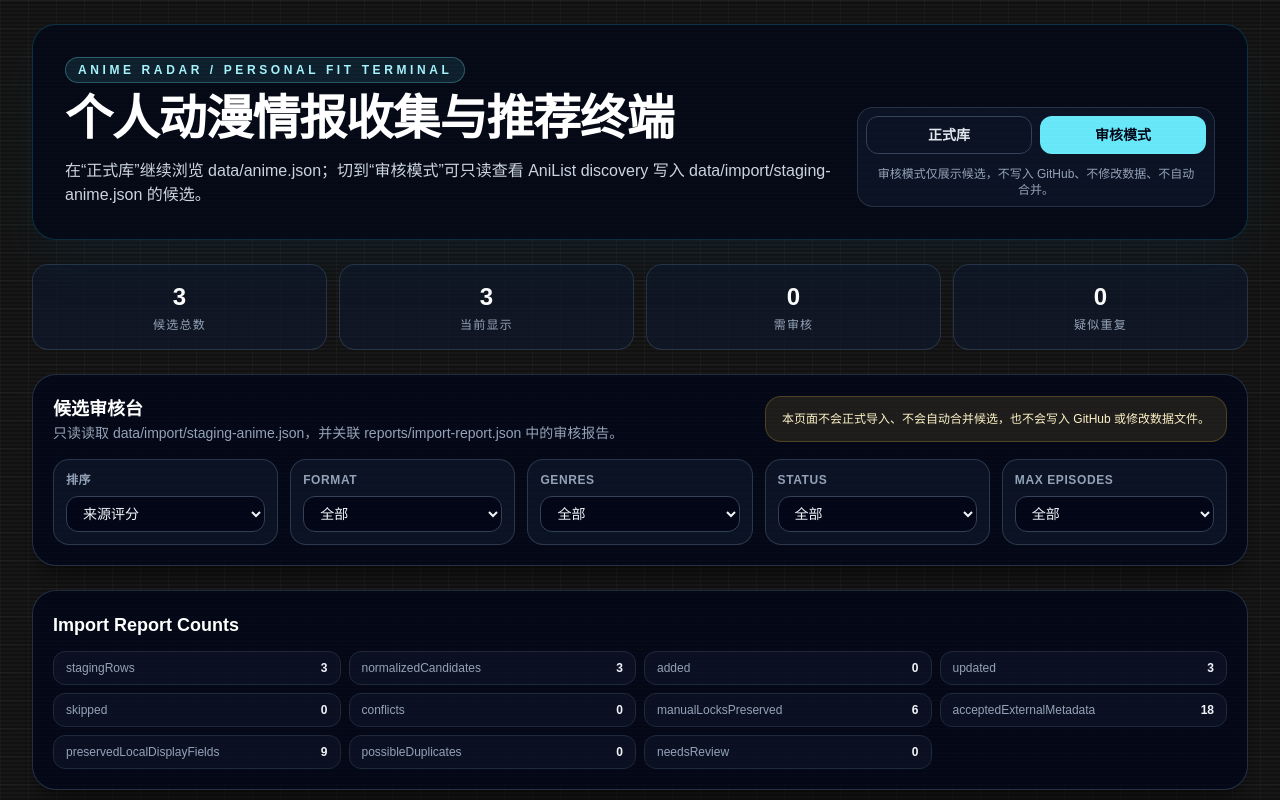
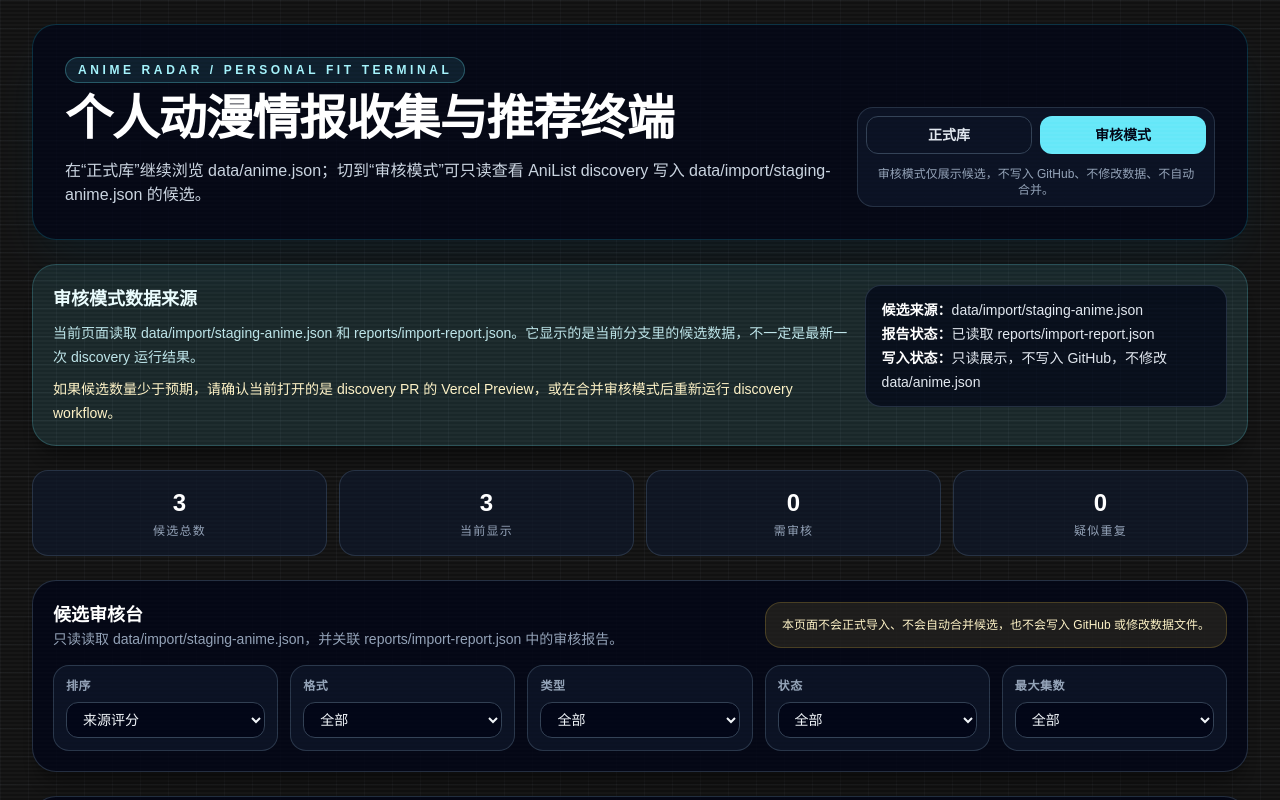
Before and after one commit to julushi2025-prog/-, a Next.js app: page / in a window 1280 px wide. Both pictures are taken after a click on the button "审核模式". Shown: the top 800 px of the page. Built offline with nearby package versions, Linux system fonts and the light colour scheme.

Commit message:
Localize review mode UI

```diff
--- a/app/components/anime-radar.tsx
+++ b/app/components/anime-radar.tsx
@@ -60,6 +60,21 @@ const reviewSortLabels: Record<ReviewSortKey, string> = {
   sourceRating: "来源评分",
   year: "年份",
   episodes: "集数",
+};
+
+const importReportCountLabels: Record<string, string> = {
+  sourceRating: "来源评分",
+  stagingRows: "暂存条目",
+  normalizedCandidates: "标准化候选",
+  added: "新增",
+  updated: "更新",
+  skipped: "跳过",
+  conflicts: "冲突",
+  manualLocksPreserved: "保留的手动锁",
+  acceptedExternalMetadata: "接受的外部元数据",
+  preservedLocalDisplayFields: "保留的本地展示字段",
+  possibleDuplicates: "疑似重复",
+  needsReview: "需要审核",
 };
 
 const storageKeys = {
@@ -292,13 +307,33 @@ function ReviewMode({ reviewAnime, importReport }: { reviewAnime: ReviewAnimeCan
     return (
       <div className="rounded-3xl border border-dashed border-cyan-300/30 bg-slate-950/80 p-10 text-center shadow-xl shadow-black/30">
         <h2 className="text-2xl font-black text-white">当前没有候选数据，请先运行 AniList discovery workflow</h2>
-        <p className="mt-3 text-sm leading-6 text-slate-400">运行后打开候选 PR 的 Vercel Preview，再切换到审核模式查看 data/import/staging-anime.json。</p>
+        <p className="mt-3 text-sm leading-6 text-slate-400">当前页面读取 data/import/staging-anime.json 和 reports/import-report.json；它显示的是当前分支里的候选数据，不一定是最新一次 discovery 运行结果。</p>
+        <p className="mt-2 text-sm leading-6 text-amber-100">如果候选数量少于预期，请确认当前打开的是 discovery PR 的 Vercel Preview，或在合并审核模式后重新运行 discovery workflow。</p>
       </div>
     );
   }
 
   return (
     <>
+      <section className="rounded-3xl border border-cyan-300/20 bg-cyan-300/10 p-4 shadow-xl shadow-black/30 md:p-5">
+        <div className="flex flex-col gap-3 lg:flex-row lg:items-start lg:justify-between">
+          <div>
+            <h2 className="text-lg font-bold text-cyan-50">审核模式数据来源</h2>
+            <p className="mt-2 text-sm leading-6 text-cyan-100/90">
+              当前页面读取 data/import/staging-anime.json 和 reports/import-report.json。它显示的是当前分支里的候选数据，不一定是最新一次 discovery 运行结果。
+            </p>
+            <p className="mt-2 text-sm leading-6 text-amber-100">
+              如果候选数量少于预期，请确认当前打开的是 discovery PR 的 Vercel Preview，或在合并审核模式后重新运行 discovery workflow。
+            </p>
+          </div>
+          <div className="rounded-2xl border border-slate-700/70 bg-slate-950/70 px-4 py-3 text-sm leading-6 text-slate-200">
+            <p><span className="font-bold text-white">候选来源：</span>data/import/staging-anime.json</p>
+            <p><span className="font-bold text-white">报告状态：</span>{importReport ? "已读取 reports/import-report.json" : "未读取到 reports/import-report.json"}</p>
+            <p><span className="font-bold text-white">写入状态：</span>只读展示，不写入 GitHub，不修改 data/anime.json</p>
+          </div>
+        </div>
+      </section>
+
       <section className="grid gap-3 text-center md:grid-cols-4">
         <Stat label="候选总数" value={reviewAnime.length.toString()} />
         <Stat label="当前显示" value={filteredCandidates.length.toString()} />
@@ -319,27 +354,27 @@ function ReviewMode({ reviewAnime, importReport }: { reviewAnime: ReviewAnimeCan
 
         <div className="grid gap-3 md:grid-cols-2 lg:grid-cols-5">
           <Select label="排序" value={filters.sortBy} onChange={(value) => updateFilter("sortBy", value as ReviewSortKey)} options={Object.keys(reviewSortLabels)} labels={reviewSortLabels} />
-          <Select label="Format" value={filters.format} onChange={(value) => updateFilter("format", value)} options={["all", ...formats]} />
-          <Select label="Genres" value={filters.genre} onChange={(value) => updateFilter("genre", value)} options={["all", ...genres]} />
-          <Select label="Status" value={filters.status} onChange={(value) => updateFilter("status", value)} options={["all", ...statuses]} />
-          <Select label="Max Episodes" value={filters.maxEpisodes} onChange={(value) => updateFilter("maxEpisodes", value)} options={maxEpisodeOptions} labels={{ all: "全部", "6": "≤ 6", "12": "≤ 12", "13": "≤ 13", "24": "≤ 24", "26": "≤ 26", "52": "≤ 52" }} />
+          <Select label="格式" value={filters.format} onChange={(value) => updateFilter("format", value)} options={["all", ...formats]} />
+          <Select label="类型" value={filters.genre} onChange={(value) => updateFilter("genre", value)} options={["all", ...genres]} />
+          <Select label="状态" value={filters.status} onChange={(value) => updateFilter("status", value)} options={["all", ...statuses]} />
+          <Select label="最大集数" value={filters.maxEpisodes} onChange={(value) => updateFilter("maxEpisodes", value)} options={maxEpisodeOptions} labels={{ all: "全部", "6": "≤ 6", "12": "≤ 12", "13": "≤ 13", "24": "≤ 24", "26": "≤ 26", "52": "≤ 52" }} />
         </div>
       </section>
 
       {importReport?.counts && (
         <section className="rounded-3xl border border-slate-700/70 bg-slate-950/80 p-4 shadow-xl shadow-black/30 md:p-5">
-          <h2 className="text-lg font-bold text-white">Import Report Counts</h2>
+          <h2 className="text-lg font-bold text-white">导入报告统计</h2>
           <div className="mt-3 grid gap-2 text-xs text-slate-300 sm:grid-cols-2 lg:grid-cols-4">
             {Object.entries(importReport.counts).map(([key, value]) => (
               <div key={key} className="flex items-center justify-between rounded-xl border border-slate-800 bg-slate-900/60 px-3 py-2">
-                <span className="text-slate-400">{key}</span>
+                <span className="text-slate-400">{importReportCountLabels[key] ?? key}</span>
                 <span className="font-bold text-slate-100">{String(value)}</span>
               </div>
             ))}
           </div>
           {Array.isArray(importReport.excluded) && importReport.excluded.length > 0 && (
             <div className="mt-4 rounded-2xl border border-slate-800 bg-slate-900/60 p-4">
-              <p className="text-sm font-bold text-white">Excluded</p>
+              <p className="text-sm font-bold text-white">已排除</p>
               <ul className="mt-2 list-disc space-y-1 pl-5 text-sm text-slate-300">
                 {importReport.excluded.map((item, index) => <li key={index}>{formatReportEntry(item)}</li>)}
               </ul>
@@ -357,7 +392,7 @@ function ReviewMode({ reviewAnime, importReport }: { reviewAnime: ReviewAnimeCan
 
       {filteredCandidates.length === 0 && (
         <div className="rounded-3xl border border-dashed border-slate-600 bg-slate-950/70 p-10 text-center text-slate-300">
-          没有符合当前筛选条件的候选。请放宽 format、genres、status 或 maxEpisodes。
+          没有符合当前筛选条件的候选。请放宽格式、类型、状态或最大集数。
         </div>
       )}
     </>
@@ -376,42 +411,42 @@ function ReviewCandidateCard({ item, metadata }: { item: ReviewAnimeCandidate; m
       <div className="flex items-start justify-between gap-3">
         <div>
           <h3 className="text-xl font-black text-white">{item.title}</h3>
-          <p className="mt-1 text-sm text-slate-400">{item.originalTitle || "无 originalTitle"}</p>
+          <p className="mt-1 text-sm text-slate-400">{item.originalTitle || "无原始标题"}</p>
           <div className="mt-3 flex flex-wrap gap-2 text-xs text-slate-300">
             <Badge>{item.year || "未知年份"}</Badge>
             <Badge>{item.episodes || "未知"} 集</Badge>
-            <Badge>{getCandidateFormat(item) || "未知 format"}</Badge>
+            <Badge>{getCandidateFormat(item) || "未知格式"}</Badge>
             <Badge>{item.status || "未知状态"}</Badge>
           </div>
         </div>
         <div className="text-right">
           <div className="rounded-2xl border border-cyan-300/30 bg-cyan-300/10 px-3 py-2">
-            <p className="text-xs text-cyan-200">Source</p>
-            <p className="text-2xl font-black text-cyan-100">{item.sourceRating ?? "N/A"}</p>
+            <p className="text-xs text-cyan-200">来源评分</p>
+            <p className="text-2xl font-black text-cyan-100">{item.sourceRating ?? "暂无"}</p>
           </div>
-          <p className="mt-2 text-xs text-slate-400">Match {item.matchConfidence ?? item.confidence ?? "N/A"}</p>
+          <p className="mt-2 text-xs text-slate-400">匹配置信度 {item.matchConfidence ?? item.confidence ?? "暂无"}</p>
         </div>
       </div>
 
       <p className="mt-4 text-sm leading-6 text-slate-300">{summary}</p>
 
       <div className="mt-4 space-y-3">
-        <PillGroup title="Genres" values={item.genres ?? []} empty="无 genres" />
-        <PillGroup title="Tags" values={item.tags ?? []} empty="无 tags" tag />
+        <PillGroup title="类型" values={item.genres ?? []} empty="无类型" />
+        <PillGroup title="标签" values={item.tags ?? []} empty="无标签" tag />
       </div>
 
       <div className="mt-4 grid gap-3 md:grid-cols-2">
-        <ReviewInfoBlock title="Needs Review" items={reviewReasons} empty="未在报告中标记需要审核" tone="amber" />
-        <ReviewInfoBlock title="Possible Duplicate" items={metadata.possibleDuplicates} empty="未在报告中标记疑似重复" tone="rose" />
+        <ReviewInfoBlock title="需要审核" items={reviewReasons} empty="未在报告中标记需要审核" tone="amber" />
+        <ReviewInfoBlock title="疑似重复" items={metadata.possibleDuplicates} empty="未在报告中标记疑似重复" tone="rose" />
       </div>
 
       <div className="mt-4 border-t border-slate-800 pt-4">
         {item.sourceUrl ? (
           <a className="text-sm font-semibold text-cyan-200 underline-offset-4 hover:underline" href={item.sourceUrl} rel="noreferrer" target="_blank">
-            {item.sourceName || "Source"} · {item.sourceUrl}
+            {item.sourceName || "来源"} · {item.sourceUrl}
           </a>
         ) : (
-          <p className="text-sm text-slate-400">无 sourceUrl</p>
+          <p className="text-sm text-slate-400">无来源链接</p>
         )}
       </div>
     </article>
@@ -556,7 +591,7 @@ function buildReviewMetadata(candidates: ReviewAnimeCandidate[], report: ImportR
   report?.possibleDuplicates?.forEach((entry) => {
     const incomingKey = reportEntryKey({ title: entry.incomingTitle, year: entry.incomingYear });
     const existingText = entry.existingTitle ? `疑似与 ${entry.existingTitle}${entry.existingYear ? ` (${entry.existingYear})` : ""} 重复` : "疑似重复";
-    const message = [existingText, entry.reason, entry.action ? `action: ${entry.action}` : ""].filter(Boolean).join("；");
+    const message = [existingText, entry.reason, entry.action ? `处理状态：${importReportCountLabels[entry.action] ?? entry.action}` : ""].filter(Boolean).join("；");
     const metadata = incomingKey ? map.get(incomingKey) : undefined;
     if (metadata) metadata.possibleDuplicates.push(message);
   });
@@ -595,8 +630,12 @@ function countReportList(value: unknown) {
 function formatReportEntry(entry: unknown) {
   if (typeof entry === "string") return entry;
   if (!entry || typeof entry !== "object") return String(entry);
-  const values = Object.entries(entry).map(([key, value]) => `${key}: ${Array.isArray(value) ? value.join("|") : String(value)}`);
+  const values = Object.entries(entry).map(([key, value]) => `${formatReportKey(key)}: ${Array.isArray(value) ? value.join("|") : String(value)}`);
   return values.join("；");
+}
+
+function formatReportKey(key: string) {
+  return importReportCountLabels[key] ?? key;
 }
 
 function unique(values: string[]) {
```
Also changed, not shown: 1 other file (tests, documents, lock files or other folders).
